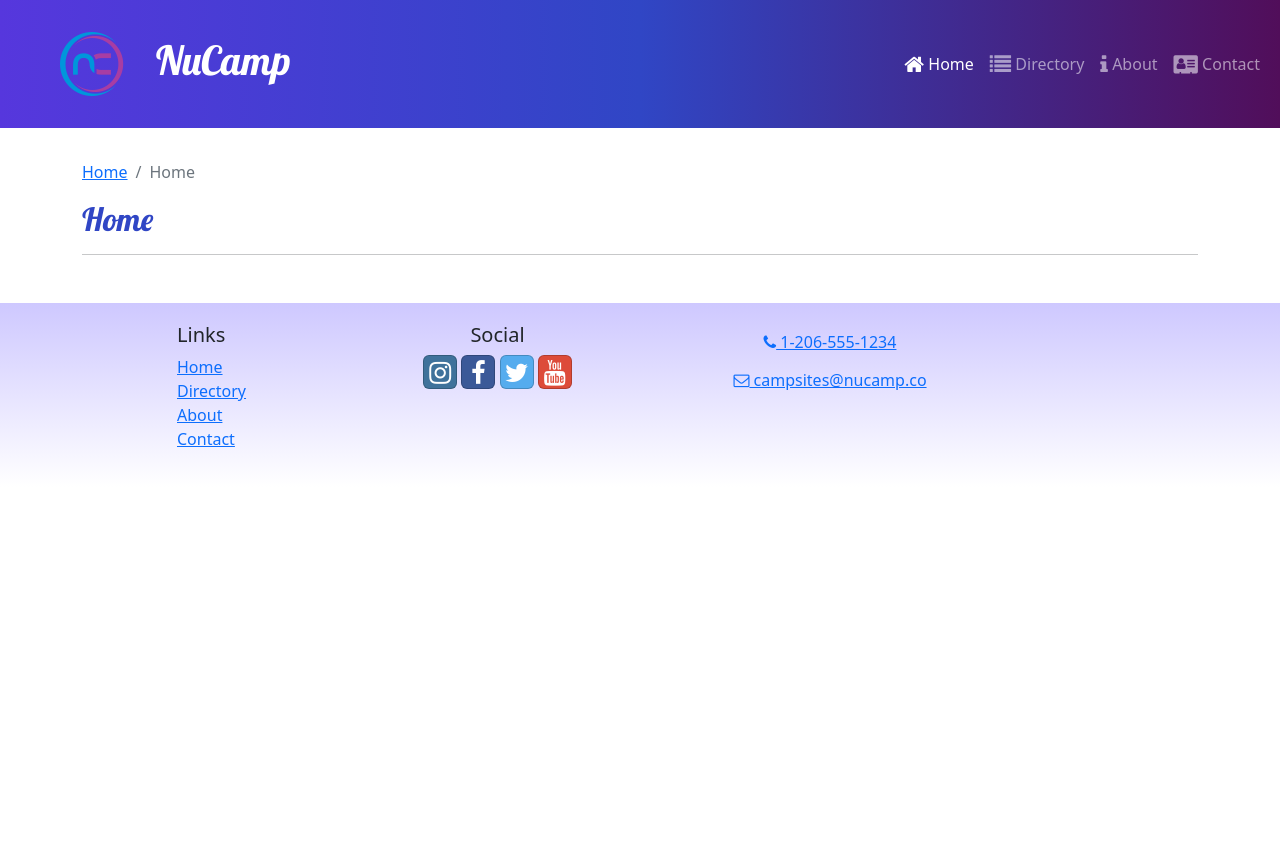
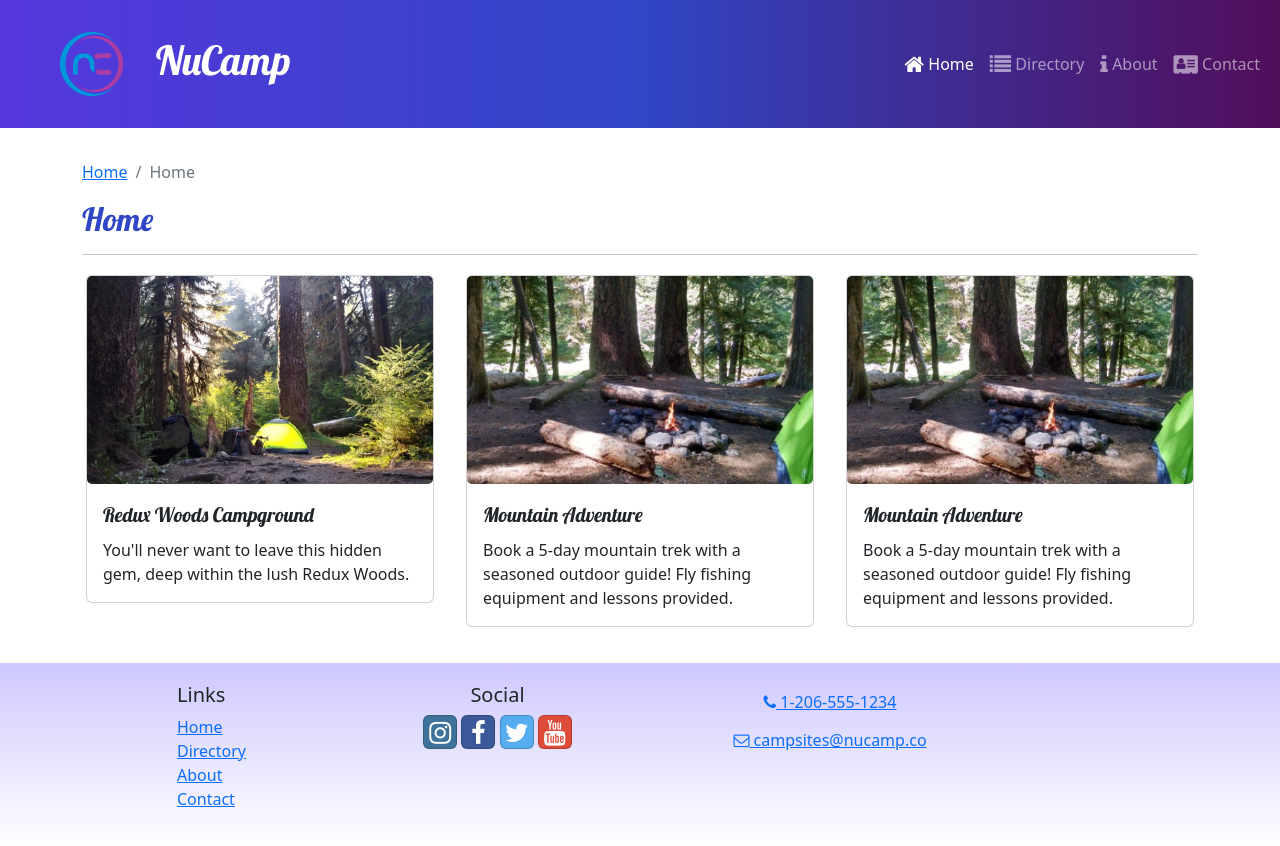
Before and after one commit to Michael-Flynn/nucampsite, a React (Create React App) app: page / in a window 1280 px wide. Before the commit the page ends 800 px from the top, so only its background shows below. Built offline with nearby package versions, Linux system fonts and the light colour scheme.

Commit message:
Fixed HomePage again

```diff
--- /dev/null
+++ b/src/features/display/DisplayCard.js
@@ -0,0 +1,17 @@
+import { Card, CardImg, CardText, CardBody, CardTitle } from 'reactstrap';
+
+const DisplayCard = ({ item }) => {
+    const { image, name, description } = item;
+
+    return (
+        <Card>
+            <CardImg src={image} alt={name}/>
+            <CardBody>
+                <CardTitle>{name}</CardTitle>
+                <CardText>{description}</CardText>
+            </CardBody>
+        </Card>
+    );
+};
+
+export default DisplayCard;
--- a/src/features/display/DisplayList.js
+++ b/src/features/display/DisplayList.js
@@ -0,0 +1,22 @@
+import { Col, Row} from 'reactstrap';
+import DisplayCard from './DisplayCard';
+import { selectFeaturedCampsite } from '../campsites/campsitesSlice';
+import { selectFeaturedPromotion } from '../promotions/promotionsSlice';
+
+const DisplayList = () => {
+    const item = [selectFeaturedCampsite(), selectFeaturedPromotion(), selectFeaturedPromotion()];
+
+    return (
+        <Row>
+            {item.map((item, idx) => {
+                return (
+                    <Col md className='m-1' key={idx}>
+                        <DisplayCard item={item} />
+                    </Col>
+                );
+            })}
+        </Row>
+    );
+};
+
+export default DisplayList;
--- /dev/null
+++ b/src/features/promotions/promotionsSlice.js
@@ -0,0 +1,5 @@
+import { PROMOTIONS } from '../../app/shared/PROMOTIONS';
+
+export const selectFeaturedPromotion = () => {
+    return PROMOTIONS.find((promotion) => promotion.featured)
+};
--- a/src/pages/HomePage.js
+++ b/src/pages/HomePage.js
@@ -1,12 +1,12 @@
 import { Container } from 'reactstrap'
-// import DisplayList from '../features/display/DisplayList'
+import DisplayList from '../features/display/DisplayList'
 import SubHeader from '../components/SubHeader'
 
 const HomePage = () => {
   return (
     <Container>
       <SubHeader current='Home' />
-      {/* <DisplayList /> */}
+      <DisplayList />
     </Container>
   );
 };
```
Also changed, not shown: src/features/campsites/campsitesSlice.js (line endings or trailing spaces).
